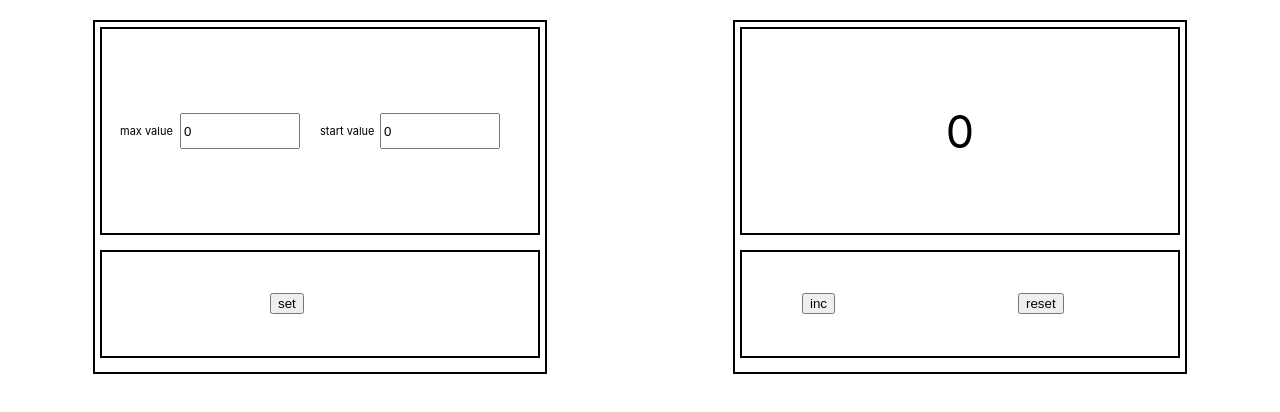
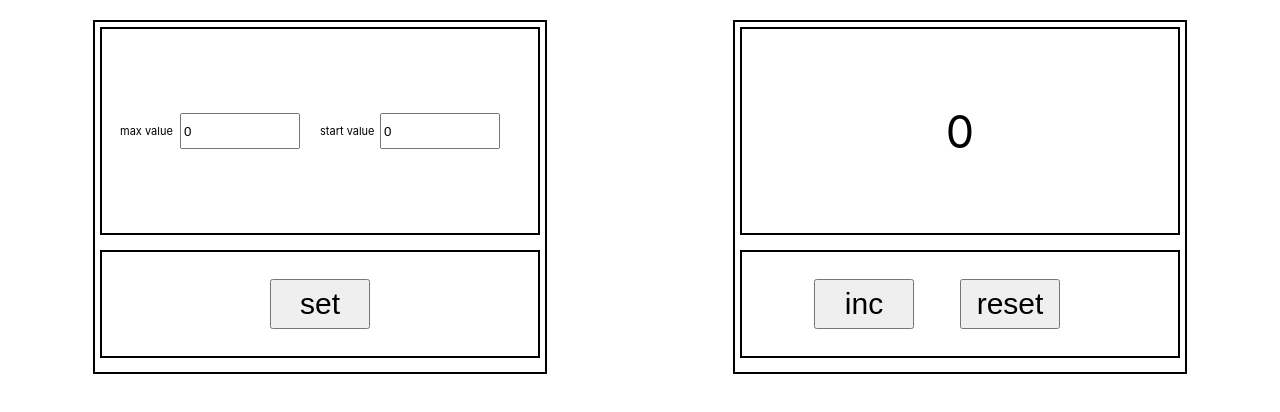
Before and after one commit to SlavaShensev/counter, a React (Create React App) app: page / in a window 1280 px wide. Shown: the top 412 px of the page. Built offline with nearby package versions, Linux system fonts and the light colour scheme.

Commit message:
fix_counter

```diff
--- a/src/App.css
+++ b/src/App.css
@@ -15,7 +15,7 @@ body {
     height: 350px;
 }
 
-.resultBoard {
+.resultBoard  {
     margin: 20px auto;
     border: 2px solid black;
     width: 450px;
@@ -42,14 +42,15 @@ body {
     grid-template-columns: 50% 50%;
 }
 
-.incButtonBoardScreen {
+.incButtonBoardScreen button {
     margin: 25px auto;
+    margin-left: 70px;
     height: 50px;
     width: 100px;
     font-size: 30px;
 }
 
-.resButtonBoardScreen {
+.resButtonBoardScreen button {
     margin: 25px auto;
     height: 50px;
     width: 100px;
@@ -86,7 +87,7 @@ body {
     grid-template-columns: 30% 60%;
 }
 
-.buttonBoardScreen {
+.buttonBoardScreen div {
     margin: 15px 5px 15px;
     padding: 2px;
     border: 2px solid black;
@@ -95,7 +96,7 @@ body {
     grid-template-columns: 100%;
 }
 
-.settingButton {
+.settingButton button {
     margin: 25px auto;
     height: 50px;
     width: 100px;
--- a/src/App.tsx
+++ b/src/App.tsx
@@ -10,6 +10,7 @@ function App() {
     const [valueMax, setValueMax] = useState(0)
 
     console.log(valueMax)
+    console.log(valueStart)
 
     const setting = (maxValue: number, startValue: number) => {
         setValueStart(startValue)
--- a/src/components/result_board.tsx
+++ b/src/components/result_board.tsx
@@ -1,14 +1,13 @@
 import React from "react";
 import Button from "./battonCounter";
+import '../App.css';
 
 type ResultBoardPropsType = {
     value: number
     setValue: (n: number) => void
 }
 
-const ResultBoard = (props: ResultBoardPropsType) => {
-    const setValue = props.setValue
-    const value = props.value
+const ResultBoard = ({setValue, value}: ResultBoardPropsType) => {
     const setValueHandler = () => {
         setValue(value + 1)
     }
@@ -19,7 +18,7 @@ const ResultBoard = (props: ResultBoardPropsType) => {
     return (
         <div className={'resultBoard'}>
             <div className={'resultBoardScreen'}>
-                {props.value}
+                {value}
             </div>
 
             <div className={'buttonsBoardScreen'}>
--- a/src/components/setting_board.tsx
+++ b/src/components/setting_board.tsx
@@ -9,10 +9,7 @@ type SettingBoardPropsType = {
     setting: (maxValue: number, startValue: number) => void
 }
 
-const SettingBoard = (props: SettingBoardPropsType) => {
-    const setting = props.setting
-    const valueStart = props.valueStart
-    const valueMax = props.valueMax
+const SettingBoard = ({setting, valueStart, valueMax}: SettingBoardPropsType) => {
     const [maxValueInput, setMaxValueInput] = useState(0)
     const [startValueInput, setStartValueInput] = useState(0)
     const setMaxValueInputHandler = (e: ChangeEvent<HTMLInputElement>) => {
```
